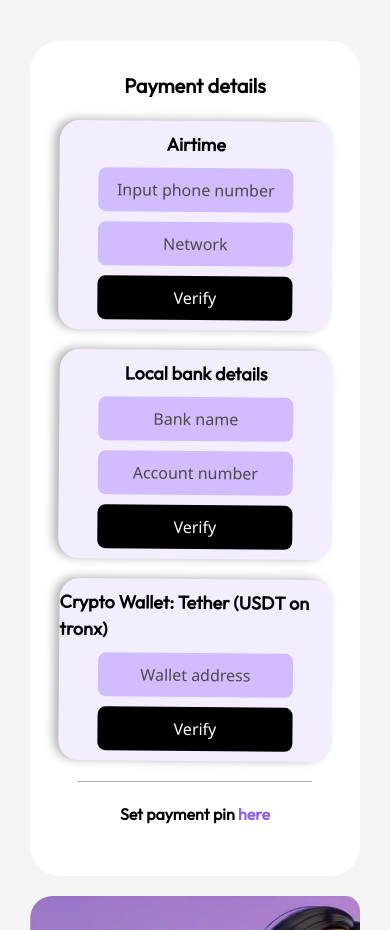
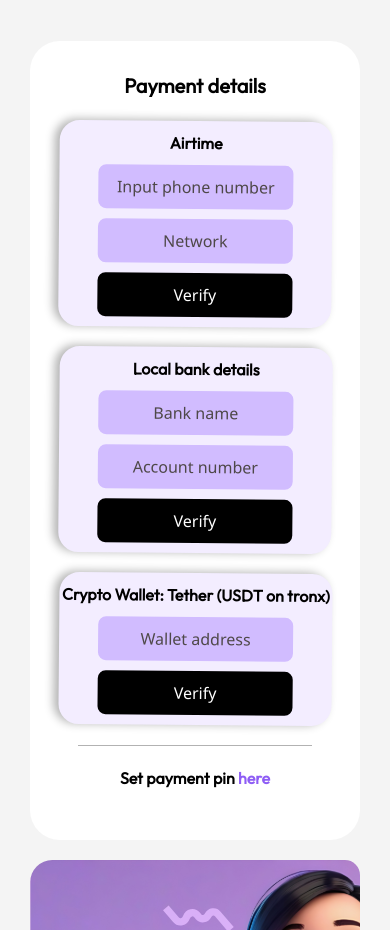
Before and after one commit to Multitelo/QwestyMain, a React (Vite) app in the folder Qwesty/: page /signedUp/my-profile in a window 390 px wide. Shown: the part 2280-3210 px from the top of the page. Built offline with nearby package versions, Linux system fonts and the light colour scheme.

Commit message:
some modification

```diff
--- a/Qwesty/src/assets/css/my-profile.css
+++ b/Qwesty/src/assets/css/my-profile.css
@@ -652,4 +652,8 @@
     .interest-lists p{
         font-size: 14px;
     }
+    .payment-box h2{
+        font-size: 16px;
+
+    }
 }
```
